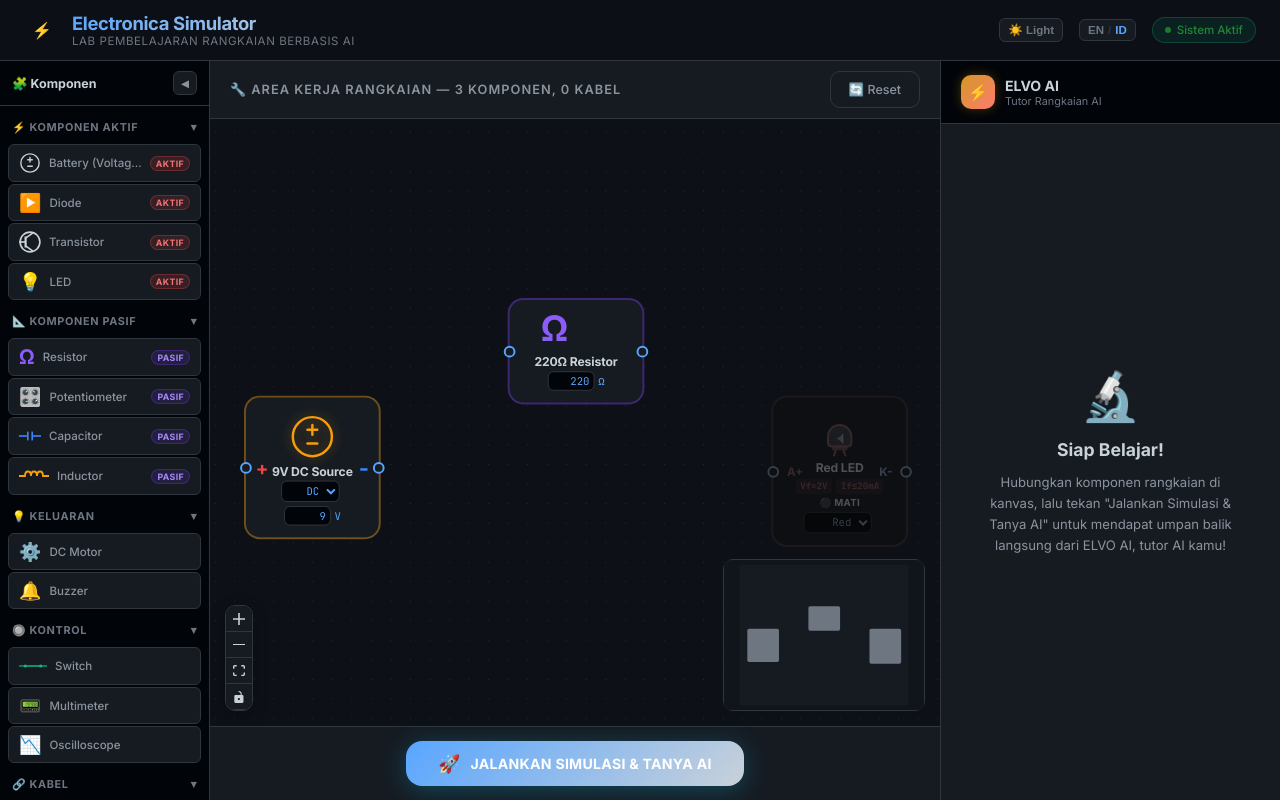
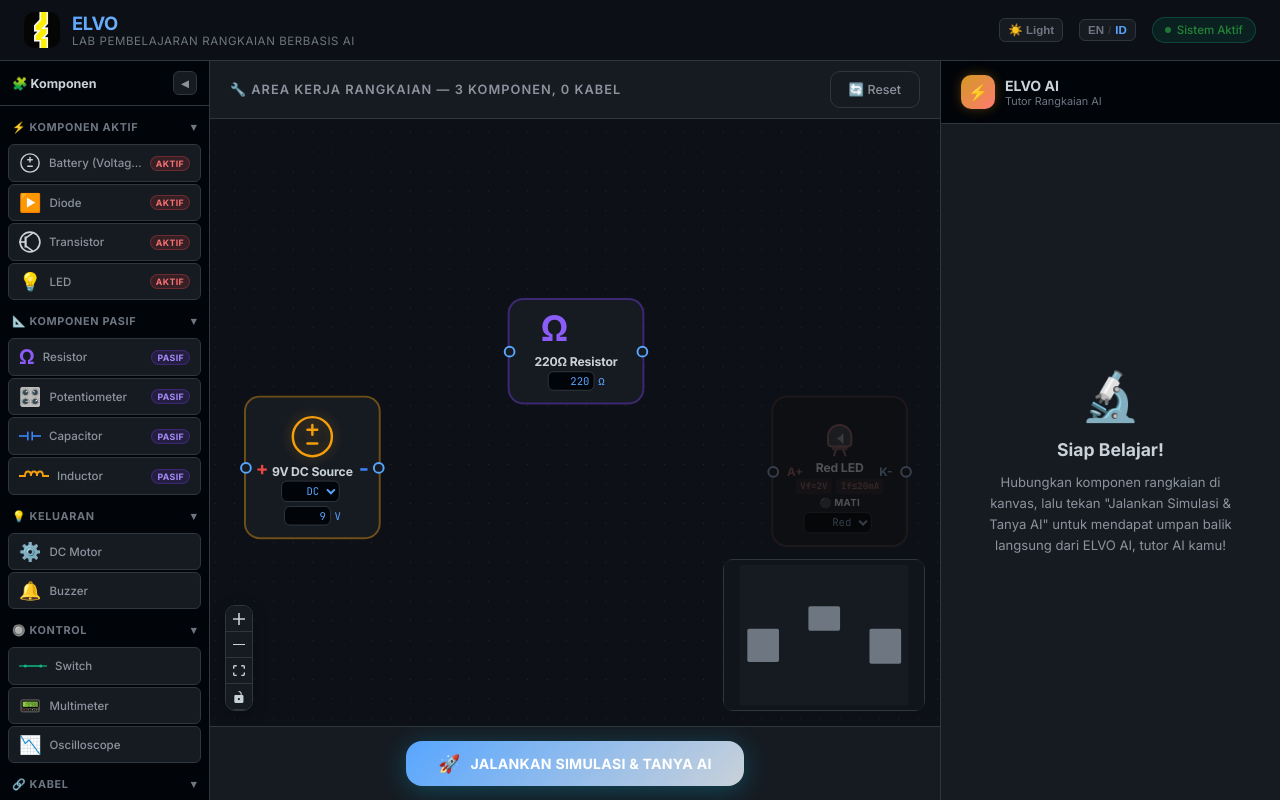
Before and after one commit to MuhammadAliffandy/electronica-simulator, a React (Vite) app in the folder frontend/: page / in a window 1280 px wide. Built offline with nearby package versions, Linux system fonts and the light colour scheme.

Commit message:
fix: restore ELVO logo and title in header

```diff
--- a/frontend/src/App.jsx
+++ b/frontend/src/App.jsx
@@ -497,9 +497,11 @@ export default function App() {
       {/* ---- Header ---- */}
       <header className="app-header">
         <div className="header-brand">
-          <div className="header-logo">⚡</div>
+          <div className="header-logo">
+            <img src="/elvo-logo.jpg" alt="ELVO Logo" />
+          </div>
           <div>
-            <div className="header-title">Electronica Simulator</div>
+            <div className="header-title">ELVO</div>
             <div className="header-subtitle">
               {t.headerSubtitle}
             </div>
```
